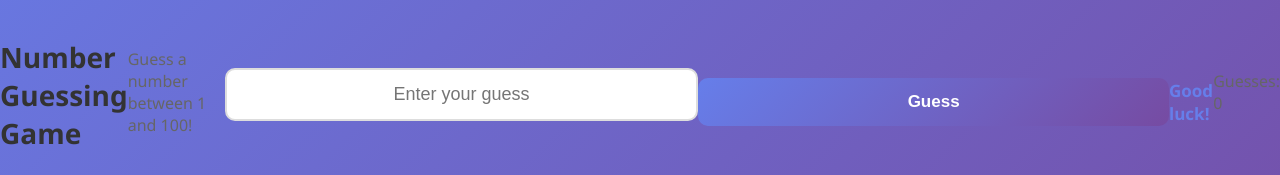
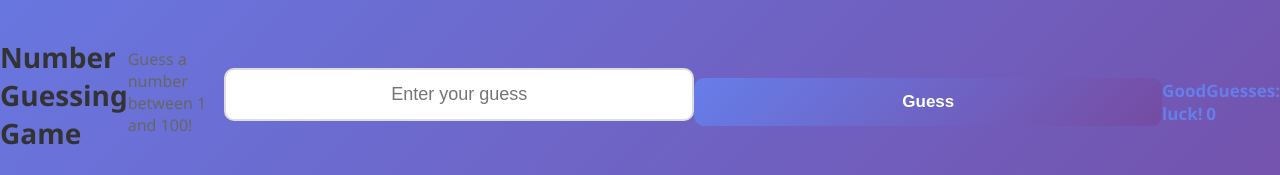
Before and after one commit to jk8kennedy/guess, a plain HTML site: page index.html in a window 1280 px wide. Shown: the part 298-473 px from the top of the page. Drawn offline with Linux system fonts and the light colour scheme.

Commit message:
Add styles for score element in styles.css

```diff
--- a/styles.css
+++ b/styles.css
@@ -89,3 +89,11 @@ button:active {
     color: #667eea;
     min-height: 25px;
 }
+
+#score {
+    margin-top: 20px;
+    font-size: 17px;
+    font-weight: bold;
+    color: #667eea;
+    min-height: 25px;
+}
```
